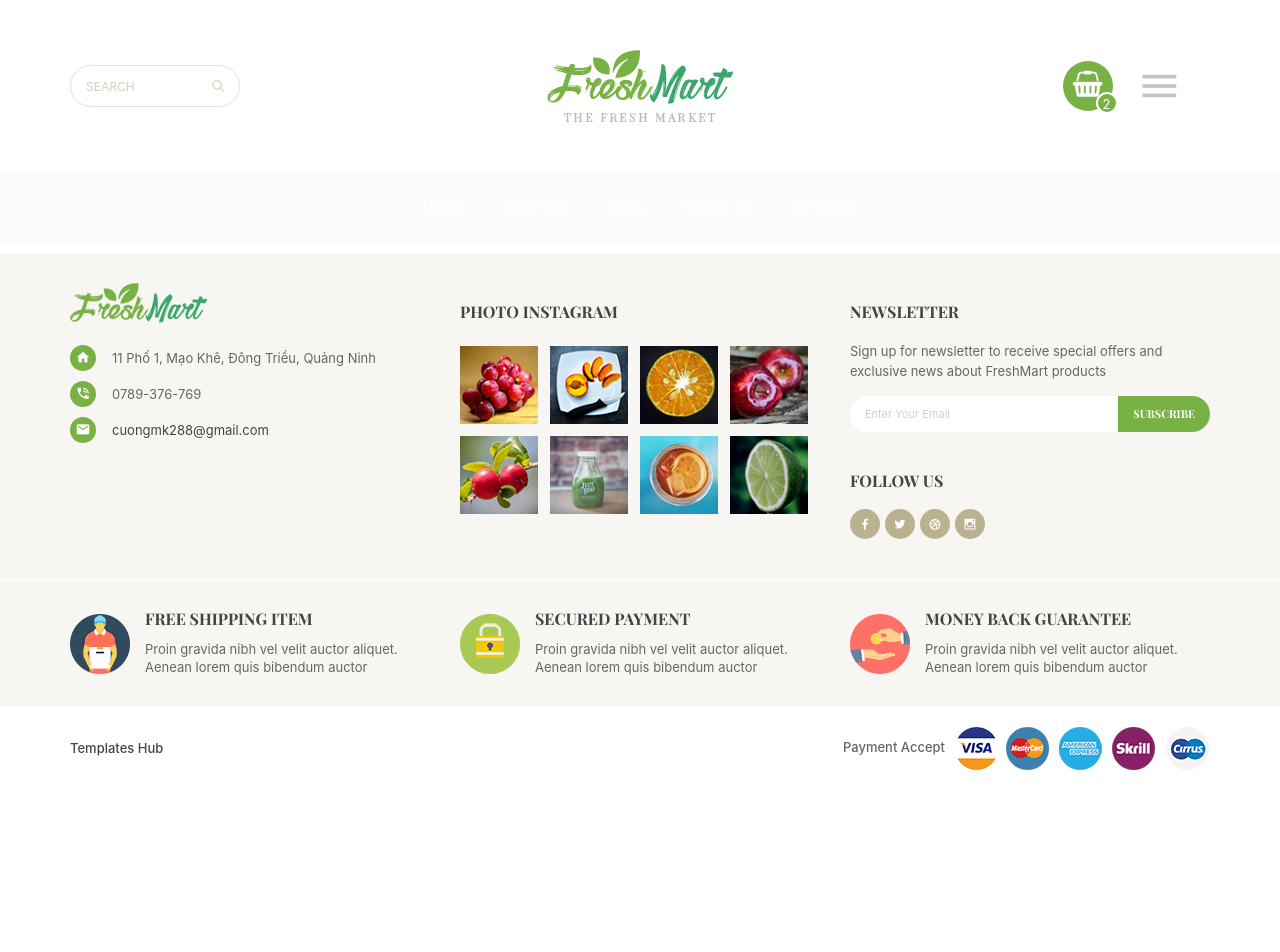
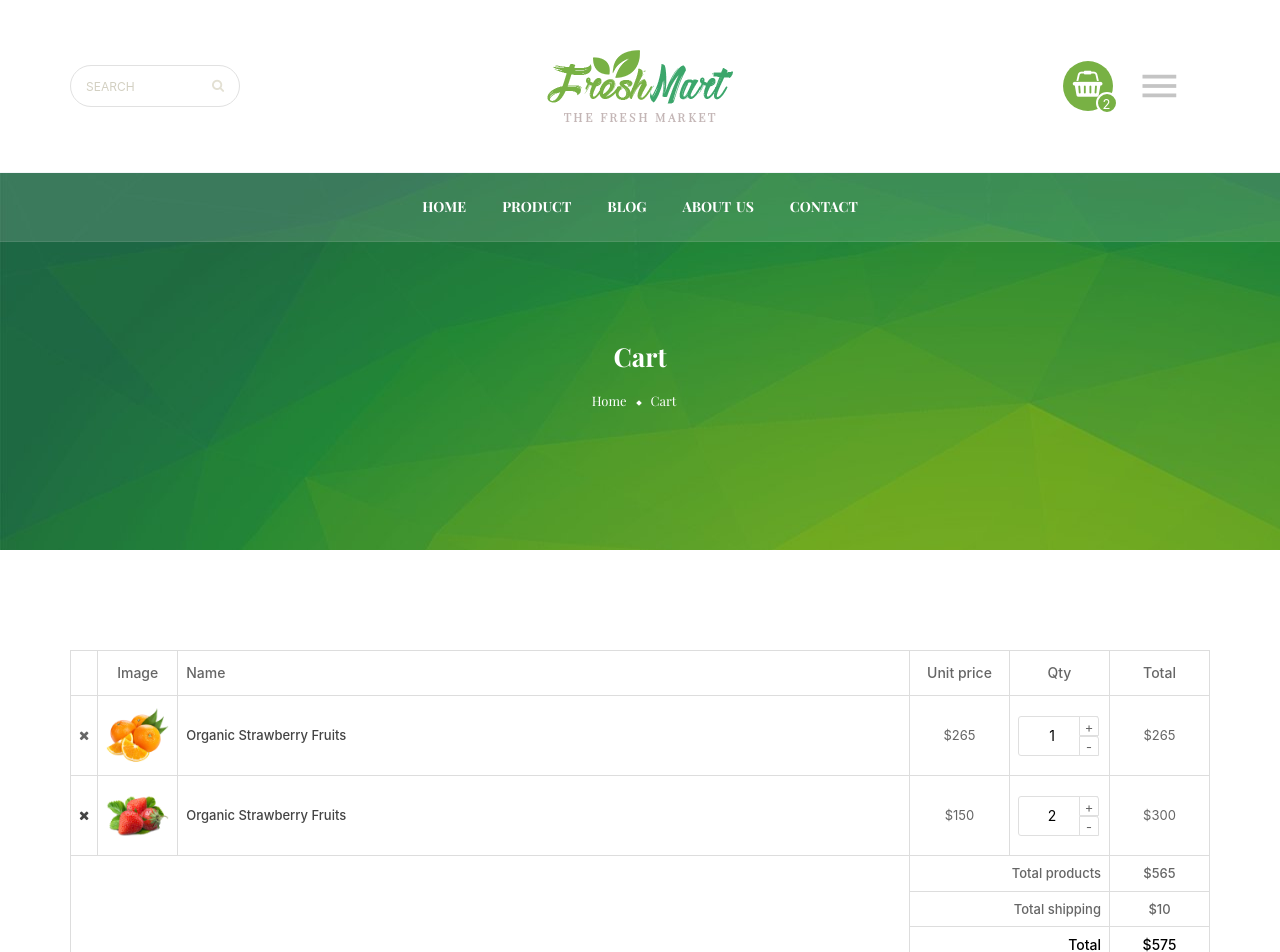
Before and after one commit to cuongvu164/food-shop, a React (Create React App) app: page /cart in a window 1280 px wide. Shown: the top 952 px of the page. Before the commit the page ends 800 px from the top, so only its background shows below. Built offline with nearby package versions, Linux system fonts and the light colour scheme; a web font is replaced by a local one.

Commit message:
Create CartPage and add props title to banner

```diff
--- a/src/components/Banner/Banner.js
+++ b/src/components/Banner/Banner.js
@@ -1,14 +1,15 @@
 import React from 'react';
+import {Link} from 'react-router-dom'
 
-const Banner = () => {
+const Banner = (props) => {
   return (
     <>
       <div id="breadcrumb">
         <div className="container">
-          <h2 className="title">Our Blog</h2>
+          <h2 className="title">{props.title}</h2>
           <ul className="breadcrumb">
-            <li><a href="/" title="Home">Home</a></li>
-            <li><span>Our Blog</span></li>
+            <li><Link to="/" title="Home">Home</Link></li>
+            <li><span>{props.title}</span></li>
           </ul>
         </div>
       </div>
--- /dev/null
+++ b/src/components/Cart/Cart.js
@@ -0,0 +1,119 @@
+import React from 'react';
+import './cart.scss'
+
+const Cart = () => {
+  return (
+    <>
+      <div className="container">
+        <div className="page-cart">
+          <div className="table-responsive">
+            <table className="cart-summary table table-bordered">
+              <thead>
+                <tr>
+                  <th className="width-20">&nbsp;</th>
+                  <th className="width-80 text-center">Image</th>
+                  <th>Name</th>
+                  <th className="width-100 text-center">Unit price</th>
+                  <th className="width-100 text-center">Qty</th>
+                  <th className="width-100 text-center">Total</th>
+                </tr>
+              </thead>
+              <tbody>
+                <tr>
+                  <td className="product-remove">
+                      <i className="fa fa-times"/>
+                  </td>
+                  <td>
+                    <a href="product-detail-left-sidebar.html">
+                      <img width={80} alt="Product_Image" className="img-responsive" src="img/product/19.jpg" />
+                    </a>
+                  </td>
+                  <td>
+                    <a href="product-detail-left-sidebar.html" className="product-name">Organic Strawberry Fruits</a>
+                  </td>
+                  <td className="text-center">
+                    $265
+                  </td>
+                  <td>
+                    <div className="product-quantity">
+                      <div className="qty">
+                        <div className="input-group">
+                          <input type="text" name="qty" defaultValue={1} data-min={1} />
+                          <span className="adjust-qty">
+                            <span className="adjust-btn plus">+</span>
+                            <span className="adjust-btn minus">-</span>
+                          </span>
+                        </div>
+                      </div>
+                    </div>
+                  </td>
+                  <td className="text-center">
+                    $265
+                  </td>
+                </tr>
+                <tr>
+                  <td className="product-remove">
+                    <a title="Remove_item" className="remove" href="/">
+                      <i className="fa fa-times" />
+                    </a>
+                  </td>
+                  <td>
+                    <a href="product-detail-left-sidebar.html">
+                      <img width={80} alt="Product_Image" className="img-responsive" src="img/product/31.jpg" />
+                    </a>
+                  </td>
+                  <td>
+                    <a href="product-detail-left-sidebar.html" className="product-name">Organic Strawberry Fruits</a>
+                  </td>
+                  <td className="text-center">
+                    $150
+                  </td>
+                  <td>
+                    <div className="product-quantity">
+                      <div className="qty">
+                        <div className="input-group">
+                          <input type="text" name="qty" defaultValue={2} data-min={1} />
+                          <span className="adjust-qty">
+                            <span className="adjust-btn plus">+</span>
+                            <span className="adjust-btn minus">-</span>
+                          </span>
+                        </div>
+                      </div>
+                    </div>
+                  </td>
+                  <td className="text-center">
+                    $300
+                  </td>
+                </tr>
+              </tbody>
+              <tfoot>
+                <tr className="cart-total">
+                  <td rowSpan={3} colSpan={3} />
+                  <td colSpan={2} className="text-right">Total products</td>
+                  <td colSpan={1} className="text-center">$565</td>
+                </tr>
+                <tr className="cart-total">
+                  <td colSpan={2} className="text-right">Total shipping</td>
+                  <td colSpan={1} className="text-center">$10</td>
+                </tr>
+                <tr className="cart-total">
+                  <td colSpan={2} className="total text-right">Total</td>
+                  <td colSpan={1} className="total text-center">$575</td>
+                </tr>
+              </tfoot>
+            </table>
+          </div>
+          <div className="checkout-btn">
+            <a href="product-checkout.html" className="btn btn-primary pull-right" title="Proceed to checkout">
+              <span>Proceed to checkout</span>
+              <i className="fa fa-angle-right ml-xs" />
+            </a>
+          </div>
+        </div>
+      </div>
+
+    </>
+  );
+};
+
+export default Cart;
--- /dev/null
+++ b/src/components/Cart/cart.scss
@@ -0,0 +1,12 @@
+.cart-summary {
+    tbody {
+        .product-remove {
+            i {
+                cursor: pointer;
+                &:hover {
+                    color: #78b144;
+                }
+            }
+        }
+    }
+}
--- a/src/components/Header/Header.js
+++ b/src/components/Header/Header.js
@@ -29,8 +29,11 @@ const Header = () => {
             <div className="col-lg-3 col-md-3 col-sm-12 col-xs-12">
               <div className="block-cart dropdown">
                 <div className="cart-title">
-                  <i className="fa fa-shopping-basket" />
-                  <span className="cart-count">2</span>
+                  <Link to="/cart">
+                    <i className="fa fa-shopping-basket" />
+                    <span className="cart-count">2</span>
+                  </Link>
+
                 </div>
                 <div className="dropdown-content">
                   <div className="cart-content">
--- a/src/components/SideBar/SideBar.js
+++ b/src/components/SideBar/SideBar.js
@@ -15,7 +15,7 @@ const SideBar = () => {
                 <i className="zmdi zmdi-plus" />
               </span>
               <Link className="category-title" to="product-grid-left-sidebar.html">Vegetables</Link>
-              <div className="sub-category collapse" id="vegetables" aria-expanded="true" role="main">
+              <div className="sub-category collapse" id="vegetables" role="main">
                 <div className="item">
                   <Link to="product-grid-left-sidebar.html">Tomato</Link>
                 </div>
@@ -36,7 +36,7 @@ const SideBar = () => {
                 <i className="zmdi zmdi-plus" />
               </span>
               <Link className="category-title" to="product-grid-left-sidebar.html">Fruits</Link>
-              <div className="sub-category collapse" id="fruits" aria-expanded="true" role="main">
+              <div className="sub-category collapse" id="fruits" role="main">
                 <div className="item">
                   <Link to="product-grid-left-sidebar.html">Orange</Link>
                 </div>
@@ -57,7 +57,7 @@ const SideBar = () => {
                 <i className="zmdi zmdi-plus" />
               </span>
               <Link className="category-title" to="product-grid-left-sidebar.html">Juices</Link>
-              <div className="sub-category collapse" id="juices" aria-expanded="true" role="main">
+              <div className="sub-category collapse" id="juices"role="main">
                 <div className="item">
                   <Link to="product-grid-left-sidebar.html">Orange Juices</Link>
                 </div>
--- /dev/null
+++ b/src/pages/CartPage/CartPage.js
@@ -0,0 +1,14 @@
+import React from 'react';
+import Banner from '../../components/Banner/Banner'
+import Cart from '../../components/Cart/Cart'
+
+const CartPage = () => {
+  return (
+    <>
+      <Banner title="Cart"/>
+      <Cart/>
+    </>
+  );
+};
+
+export default CartPage;
--- a/src/pages/ProductPage/ProductPage.js
+++ b/src/pages/ProductPage/ProductPage.js
@@ -6,7 +6,7 @@ import Product from '../../components/Product/Product'
 const ProductPage = () => {
   return (
     <>
-      <Banner />
+      <Banner title="Product"/>
       <div className="container">
         <div className="row">
           <SideBar/>
--- a/src/routers.js
+++ b/src/routers.js
@@ -2,8 +2,10 @@
 import { lazy } from 'react'
 const HomePage = lazy(() => import('./pages/HomePage/HomePage'));
 const ProductPage = lazy(() => import('./pages/ProductPage/ProductPage'));
+const CartPage = lazy(() => import('./pages/CartPage/CartPage'));
 
 export const routers = [
   { path: '/', exact: true, Component: HomePage },
   { path: '/product', exact: true, Component: ProductPage },
+  { path: '/cart', exact: true, Component: CartPage },
 ]
```
